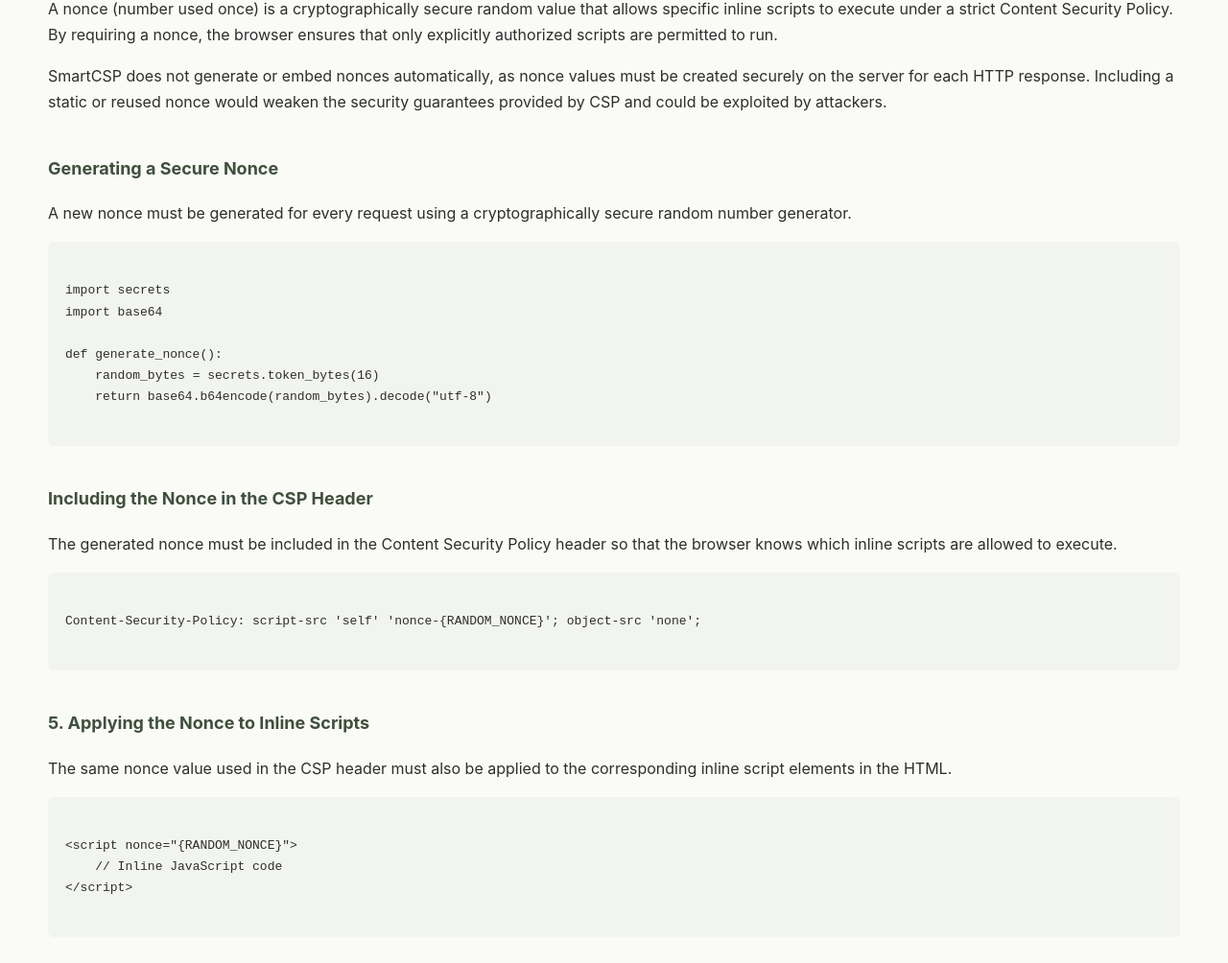
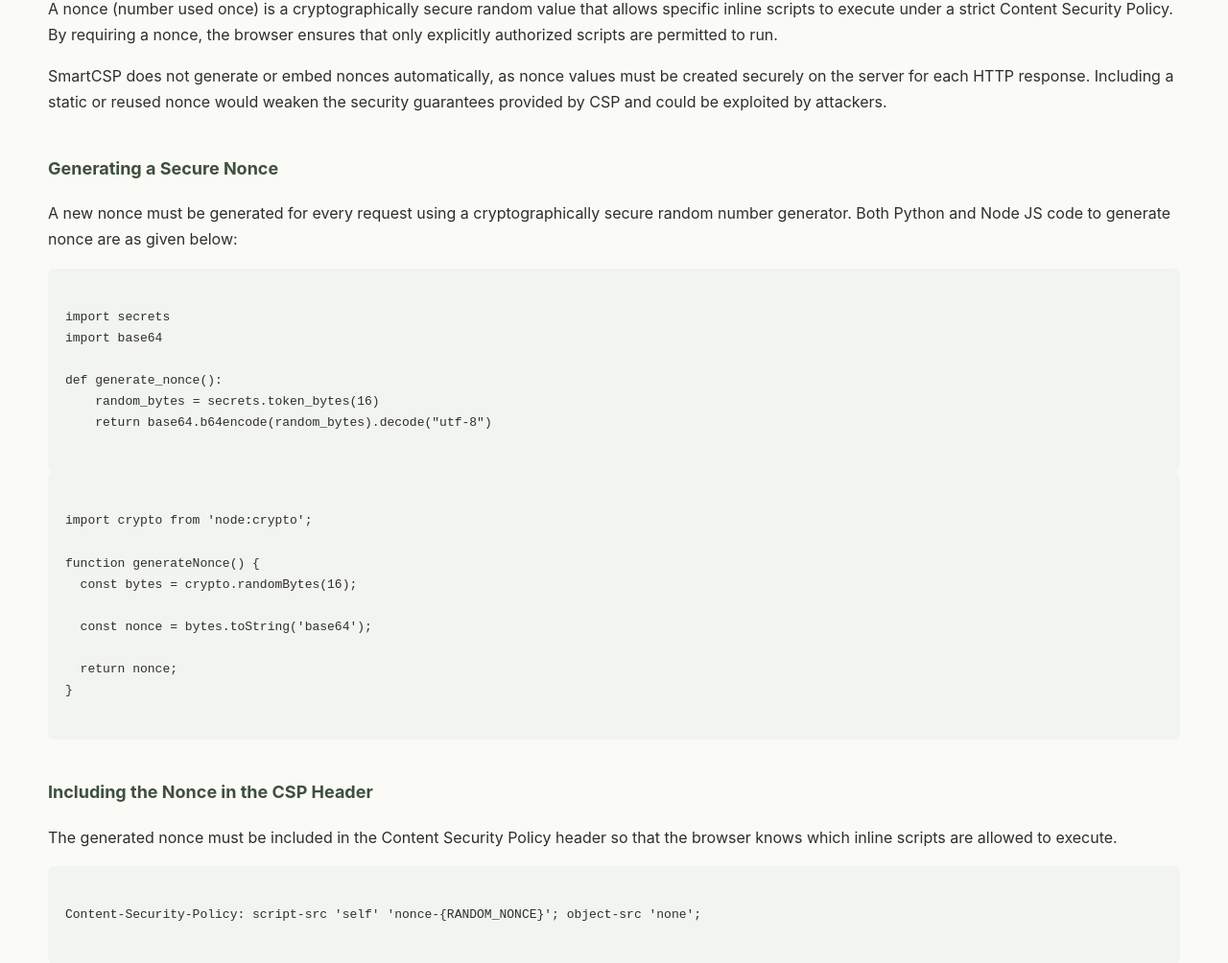
Before and after one commit to hibahtaj/smart-csp, a Flask app: template templates/report.html in a window 1280 px wide. Shown: the part 5358-6362 px from the top of the page at 96% size. Before the commit the page ends 6290 px from the top, so only its background shows below. Run offline with Flask 3, Linux system fonts and the light colour scheme; the template is opened without the code that fills it, so the values that code supplies are empty.

Commit message:
Made bug fixes

```diff
--- a/templates/report.html
+++ b/templates/report.html
@@ -232,7 +232,7 @@
                 {% endif %}
             </td>
             <td>
-                Nonce-based script execution
+                Nonce-based script support
             </td>
         </tr>
 
@@ -324,10 +324,6 @@
         </div>
     </div>
 
-    <div class="chart">
-        <img src="{{ base_path }}/static/charts/resource_breakdown_pie.png">
-    </div>
-
     <h2>Resource Enforcement & Risk Analysis</h2>
 
     {% if resource_analysis is defined %}
@@ -346,6 +342,11 @@
     {% else %}
         <p class="muted">Resource analysis data is unavailable.</p>
     {% endif %}
+
+
+    <div class="chart">
+        <img src="{{ base_path }}/static/charts/resource_breakdown_pie.png">
+    </div>
 
 </div>
 
@@ -468,7 +469,7 @@ Content-Security-Policy-Report-Only: ...
     <h3>Generating a Secure Nonce</h3>
     <p>
         A new nonce must be generated for every request using a cryptographically secure
-        random number generator.
+        random number generator. Both Python and Node JS code to generate nonce are as given below:
     </p>
 
     <div class="code-block">
@@ -480,6 +481,19 @@ def generate_nonce():
     return base64.b64encode(random_bytes).decode("utf-8")
     </div>
 
+    <div class="code-block">
+import crypto from 'node:crypto';
+
+function generateNonce() {
+  const bytes = crypto.randomBytes(16);
+
+  const nonce = bytes.toString('base64');
+
+  return nonce;
+}
+    </div>
+
+
     <h3>Including the Nonce in the CSP Header</h3>
     <p>
         The generated nonce must be included in the Content Security Policy header so that
@@ -490,7 +504,7 @@ def generate_nonce():
 Content-Security-Policy: script-src 'self' 'nonce-{RANDOM_NONCE}'; object-src 'none';
     </div>
 
-    <h3>5. Applying the Nonce to Inline Scripts</h3>
+    <h3>Applying the Nonce to Inline Scripts</h3>
     <p>
         The same nonce value used in the CSP header must also be applied to the corresponding
         inline script elements in the HTML.
```
